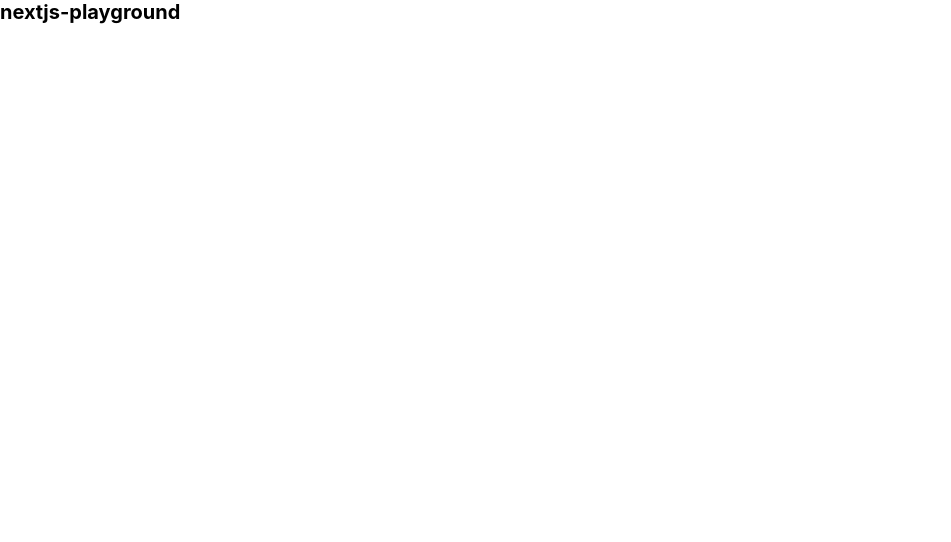
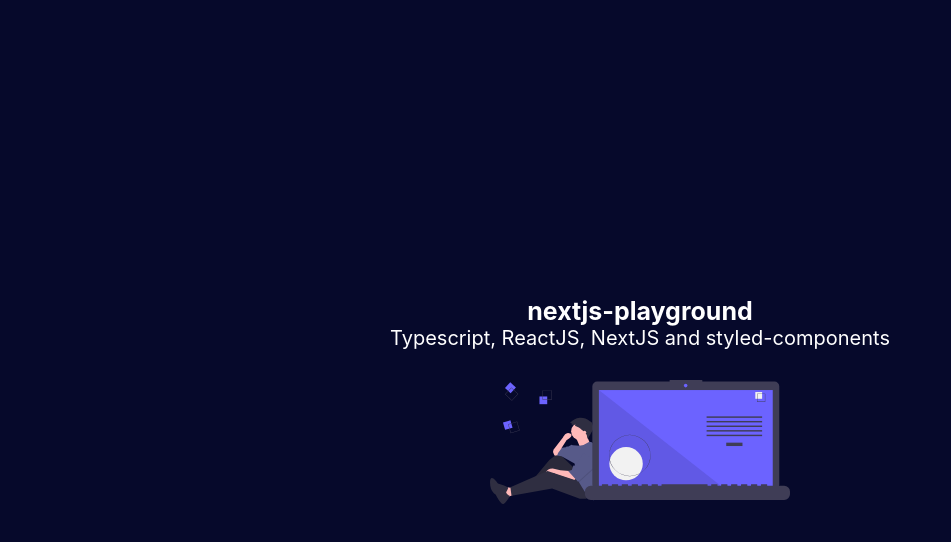
Before and after one commit to mauriciomutte/neat-nextjs-template, a Next.js app: page / in a window 1280 px wide. Shown: the top 542 px of the page, without its empty margins (0-951 px from the left). Built offline with nearby package versions, Linux system fonts and the light colour scheme.

Commit message:
✨ add Main component

```diff
--- a/src/components/Main/index.tsx
+++ b/src/components/Main/index.tsx
@@ -1,7 +1,11 @@
+import * as S from './styles';
+
 const Main = () => (
-	<div>
-		<h1>nextjs-playground</h1>
-	</div>
+	<S.Wrapper>
+		<S.Title>nextjs-playground</S.Title>
+		<S.Description>Typescript, ReactJS, NextJS and styled-components</S.Description>
+		<S.Illustration src="/img/home-illustration.svg" alt="Code thinking" />
+	</S.Wrapper>
 );
 
 export default Main;
--- /dev/null
+++ b/src/components/Main/styles.ts
@@ -0,0 +1,27 @@
+import styled from 'styled-components';
+
+export const Wrapper = styled.main`
+	background-color: #06092b;
+	color: #fff;
+	width: 100%;
+	height: 100%;
+	padding: 3rem;
+	text-align: center;
+	display: flex;
+	flex-direction: column;
+	align-items: center;
+	justify-content: center;
+`;
+
+export const Title = styled.h2`
+	font-size: 2.5rem;
+`;
+
+export const Description = styled.p`
+	font-size: 2rem;
+	font-weight: 400;
+`;
+export const Illustration = styled.img`
+	margin-top: 3rem;
+	width: min(30rem, 100%);
+`;
```
Also changed, not shown: public/img/home-illustration.svg (added).
